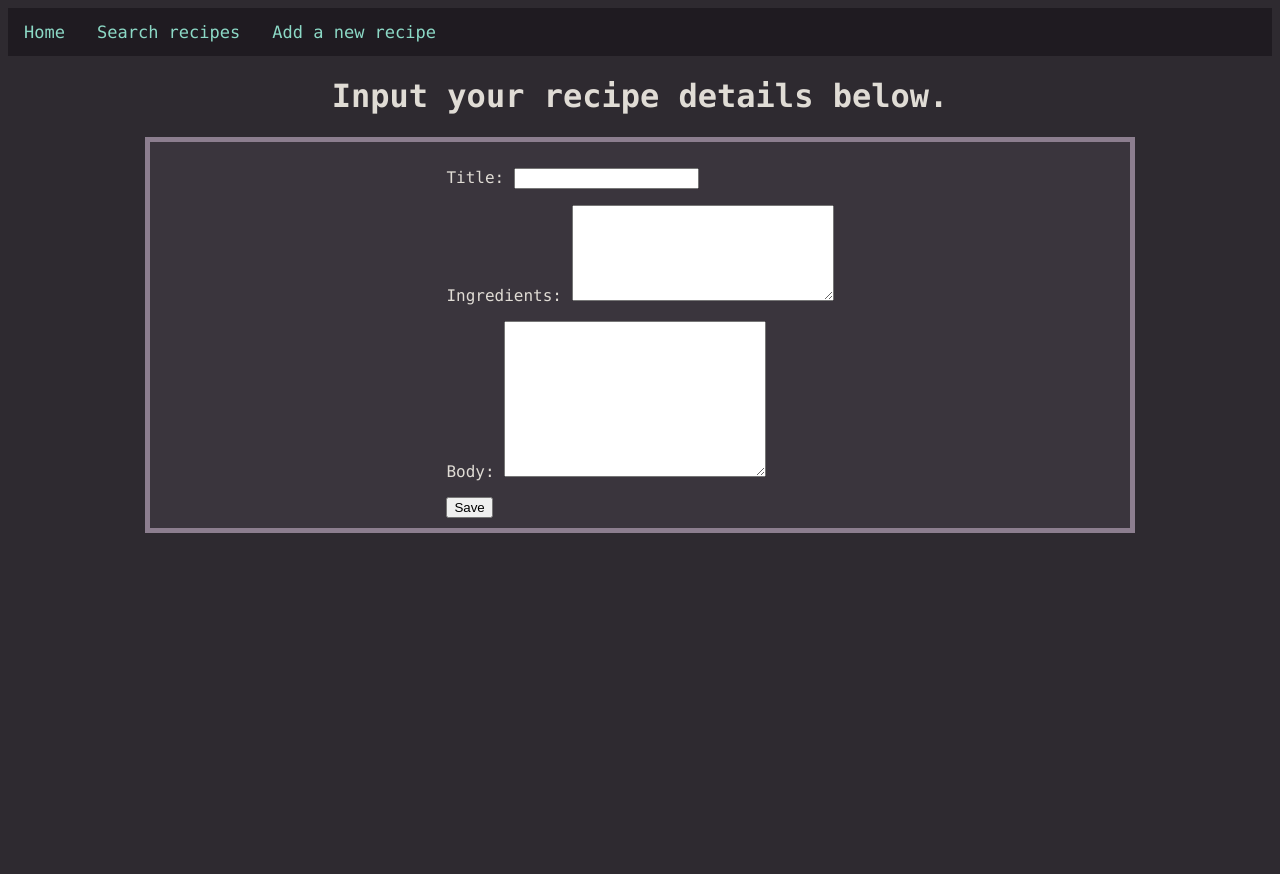
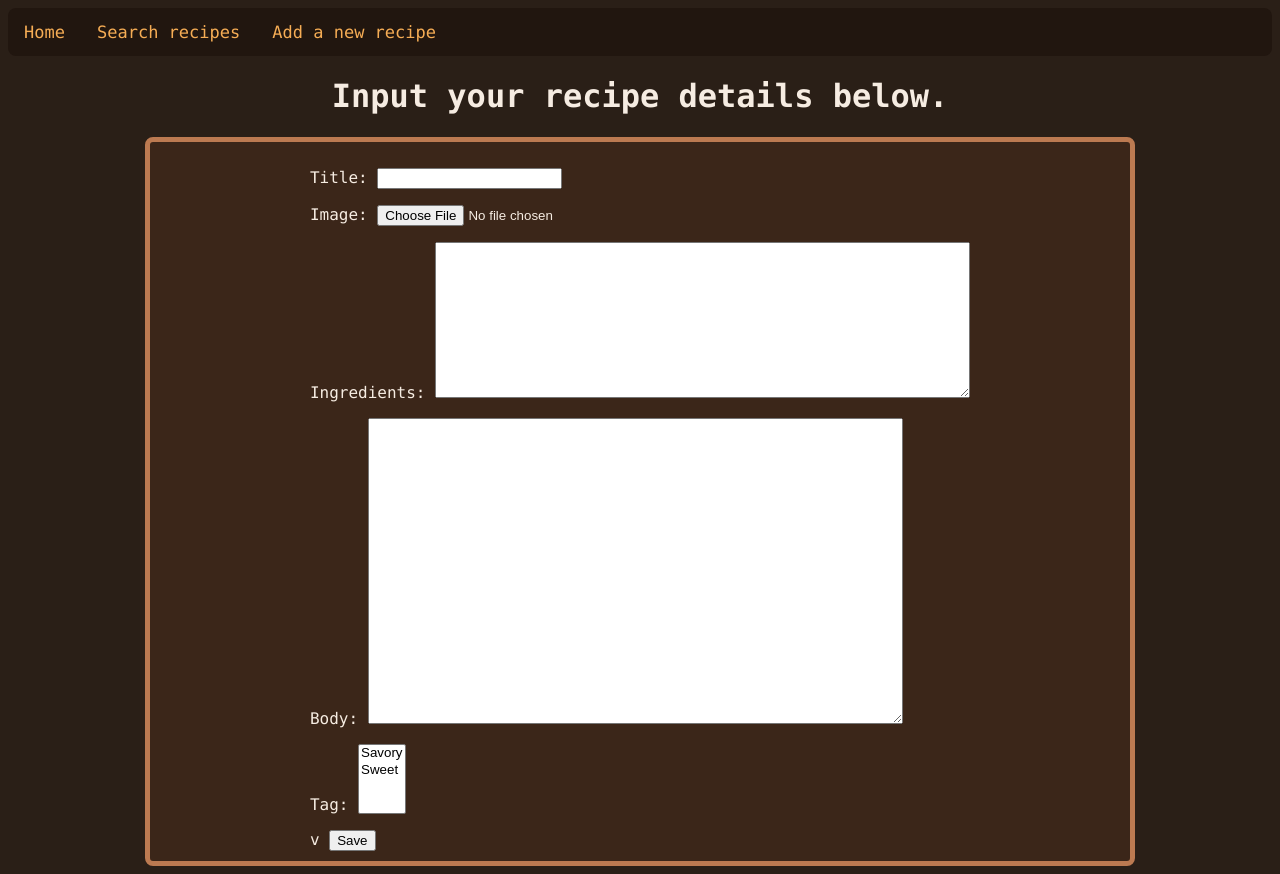
Before and after one commit to whoisjw/jacksRecipes_projectFile, a Django app: page /recipes/add/ in a window 1280 px wide. Before the commit the page ends 533 px from the top, so only its background shows below. Run offline with Django 5.2, Linux system fonts and the light colour scheme; data comes from the database, SQL or seed files in the repository; both versions use the stored data as it was after the commit.

Commit message:
you can now upload images

```diff
--- a/jacksRecipes/settings.py
+++ b/jacksRecipes/settings.py
@@ -118,7 +118,7 @@ USE_TZ = True
 STATIC_URL = 'static/'
 STATICFILES_DIRS = [ BASE_DIR / "static", ]
 
-MEDIA_URL = "/media/"
+MEDIA_URL = "media/"
 MEDIA_ROOT= str(BASE_DIR / "media")
 
 # Default primary key field type
--- a/recipesMain/forms.py
+++ b/recipesMain/forms.py
@@ -6,9 +6,11 @@ class addRecipe(ModelForm):
     class Meta:
         model = recipe
         widgets = {
-            "ingredients": Textarea(attrs={"rows":6, "cols":30}),
-            "body": Textarea(attrs={"rows":10, "cols": 30})
+            "ingredients": Textarea(attrs={"rows":10, "cols":64}),
+            "body": Textarea(attrs={"rows":20, "cols": 64})
         }
         fields = ["title",
+                "image",
                 "ingredients",
-                "body",]
+                "body",
+                "tag"]
--- a/recipesMain/models.py
+++ b/recipesMain/models.py
@@ -15,7 +15,7 @@ class recipe(models.Model):
     title = models.CharField(max_length = 50)
     ingredients = models.TextField()
     body = models.TextField()
-    image = models.ImageField(upload_to="food_images", default="food_images/icon.png")
+    image = models.ImageField(upload_to="food_images/", default="food_images/icon.png")
     tag = models.ManyToManyField(category, db_column = "categoryTitle")
 
     class Meta:
--- a/recipesMain/views.py
+++ b/recipesMain/views.py
@@ -34,7 +34,7 @@ def addRecipeView(request):
     recipesForm = addRecipe
 
     if request.method == "POST":
-        recipesForm = addRecipe(request.POST)
+        recipesForm = addRecipe(request.POST, request.FILES)
         if recipesForm.is_valid():
             newRecipe = recipesForm.save(commit=False)
             newRecipe.save()
--- a/static/css/main.css
+++ b/static/css/main.css
@@ -1,12 +1,12 @@
 :root {
-  --retro-bg: #2e2a30;
-  --retro-container-bg: #3a353d;
-  --retro-accent: #ffb347;
-  --retro-accent-dark: #b36b00;
-  --retro-text: #e0dcd5;
-  --retro-link: #8cd9c6;
-  --retro-hover: #ffb347;
-  --retro-border: #8c7e8f;
+  --autumn-bg: #2a1f17;                /* dark brown background */
+  --autumn-container-bg: #3b2619;      /* rich medium brown for containers */
+  --autumn-accent: #e08535;            /* pumpkin/copper orange */
+  --autumn-accent-dark: #8f4c1c;       /* deep burnt orange/brown */
+  --autumn-text: #f6ece2;              /* light cream */
+  --autumn-link: #f6ad55;              /* warm soft orange link */
+  --autumn-hover: #e57242;             /* roasted orange highlight */
+  --autumn-border: #bc7a51;            /* muted copper/tan border */
 }
 
 /* Containers */
@@ -15,14 +15,15 @@
     width: 960px;
     height: 100%;
     padding: 10px;
-    border: 5px solid var(--retro-border);
+    border: 5px solid var(--autumn-border);
+    border-radius: 8px;
     word-break: keep-all;
-    background-color: var(--retro-container-bg);
+    background-color: var(--autumn-container-bg);
     margin: auto;
     display: flex;
     flex-direction: column;
     align-items: center;
-    color: var(--retro-text);
+    color: var(--autumn-text);
 }
 
 .centreTitle{
@@ -41,22 +42,23 @@
 /* NAVBAR */
 
 .navbar {
-  background-color: #1f1b21;
+  background-color: #21160f; /* very dark roasted brown */
   overflow: hidden;
+  border-radius: 8px;
 }
 
 .navbar .active {
   float: left;
-  background-color: #3e3742;
+  background-color: #3b2619;
   padding: 14px 16px;
   text-decoration: none;
   font-size: 17px;
-  color: var(--retro-accent);
+  color: var(--autumn-accent);
 }
 
 .navbar a {
   float: left;
-  color: var(--retro-link);
+  color: var(--autumn-link);
   padding: 14px 16px;
   text-decoration: none;
   font-size: 17px;
@@ -64,8 +66,8 @@
 }
 
 .navbar a:hover {
-  background-color: var(--retro-hover);
-  color: #1f1b21;
+  background-color: var(--autumn-hover);
+  color: #21160f;
 }
 
 .navbarRight {
@@ -74,43 +76,51 @@
 
 /* SEARCHBAR */
 
-.searchbar {
-
-}
+.searchbar {}
 
 .searchbar input {
-  background-color: var(--retro-text);
+  background-color: var(--autumn-text);
+  color: #3b2619;
 }
 
 .searchbar select {
-  background-color: var(--retro-text);
+  background-color: var(--autumn-text);
+  color: #3b2619;
 }
 
 /* PAGINATOR */
 
 .pagination a {
-  color: #ffb347;
+  color: var(--autumn-accent);
   text-decoration: none;
 }
 
 .pagination a:visited {
-  color: #ffb347;
+  color: var(--autumn-accent);
 }
 
 /* BODY AND EVERYTHING ELSE */
 
+img{
+    width:100%;
+    max-width:250px;
+    border-radius: 8px;
+    border: 2px solid var(--autumn-border);
+    box-shadow: 0 2px 8px #21160f55;
+}
+
 .recipeLink {
-  color: #ffb347;
+  color: var(--autumn-accent);
   text-decoration: none;
 }
 
 .recipeLink:visited {
-  color: #ffb347;
+  color: var(--autumn-accent-dark);
 }
 
 body {
-  color: var(--retro-text);
-  background-color: var(--retro-bg);
+  color: var(--autumn-text);
+  background-color: var(--autumn-bg);
   font-family: 'Lucida Console', 'Courier New', monospace;
   height: 100%;
 }
--- a/templates/recipeViews/recipeAdd.html
+++ b/templates/recipeViews/recipeAdd.html
@@ -3,10 +3,12 @@
 {% block content %}
     <h1 class="centreTitle">Input your recipe details below.</h1>
     <div class="centreColumn">
-        <form action="" method='POST'>
-            {% csrf_token %}
-            {{recipesForm.as_p}}
-            <button type="submit" class="btn btn-primary btn-sm" value=""> Save</button>
-        </form>
+        <div class="addRecipeForm">
+            <form action="" enctype="multipart/form-data" method='POST'>
+                {% csrf_token %}
+                {{recipesForm.as_p}}v
+                <button type="submit" class="btn btn-primary btn-sm" value=""> Save</button>
+            </form>
+        </div>
     </div>
 {% endblock %}
--- a/templates/recipeViews/recipeExpand.html
+++ b/templates/recipeViews/recipeExpand.html
@@ -2,6 +2,7 @@
 {% block content %}
 <div class="centreColumn">
     <h1>{{ recipesDisp.title }}</h1>
+    <p><img src="{{ recipesDisp.image.url }}" alt="{{ recipesDisp.image.url }}"></p>
     <h2>Ingredients</h2>
     <p>{{ recipesDisp.ingredients }}</p>
     <h2>Directions</h2>
```
Also changed, not shown: db.sqlite3, media/food_images/Gyros-2170464407.jpg (added), media/food_images/Gyros-2170464407_iC9z6Sz.jpg (added), media/food_images/flatbreads-no-yeast-1200sq-2-1788560016.jpg (added), media/food_images/flatbreads-no-yeast-1200sq-2-1788560016_rm4YhK9.jpg (added), media/food_images/gallery.jpg (added), media/food_images/icon.png (renamed from media/food_images /icon.png), media/food_images/scrambled-eggs-3356945070.jpg (added), media/food_images/scrambled-eggs-3356945070_0kV4HJs.jpg (added).
